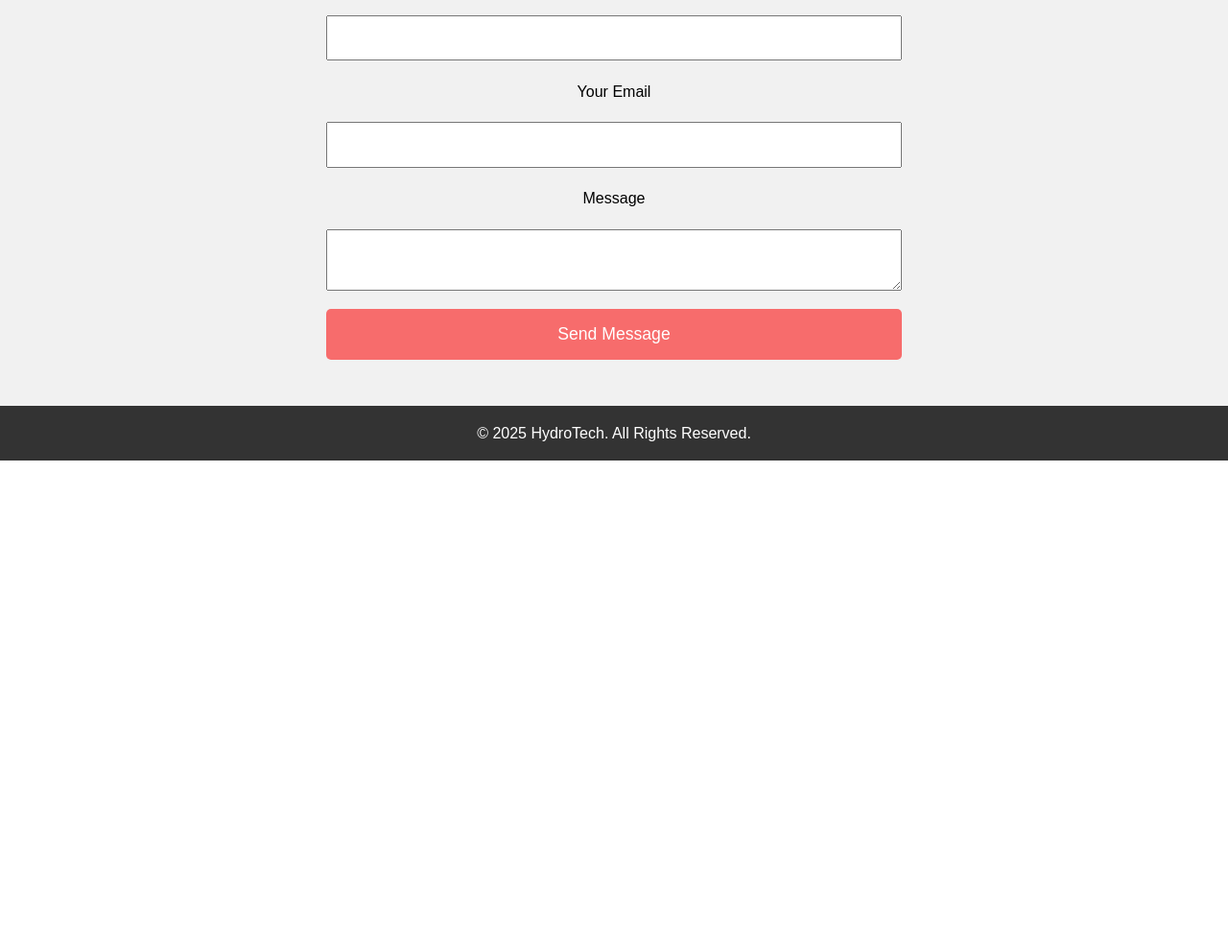
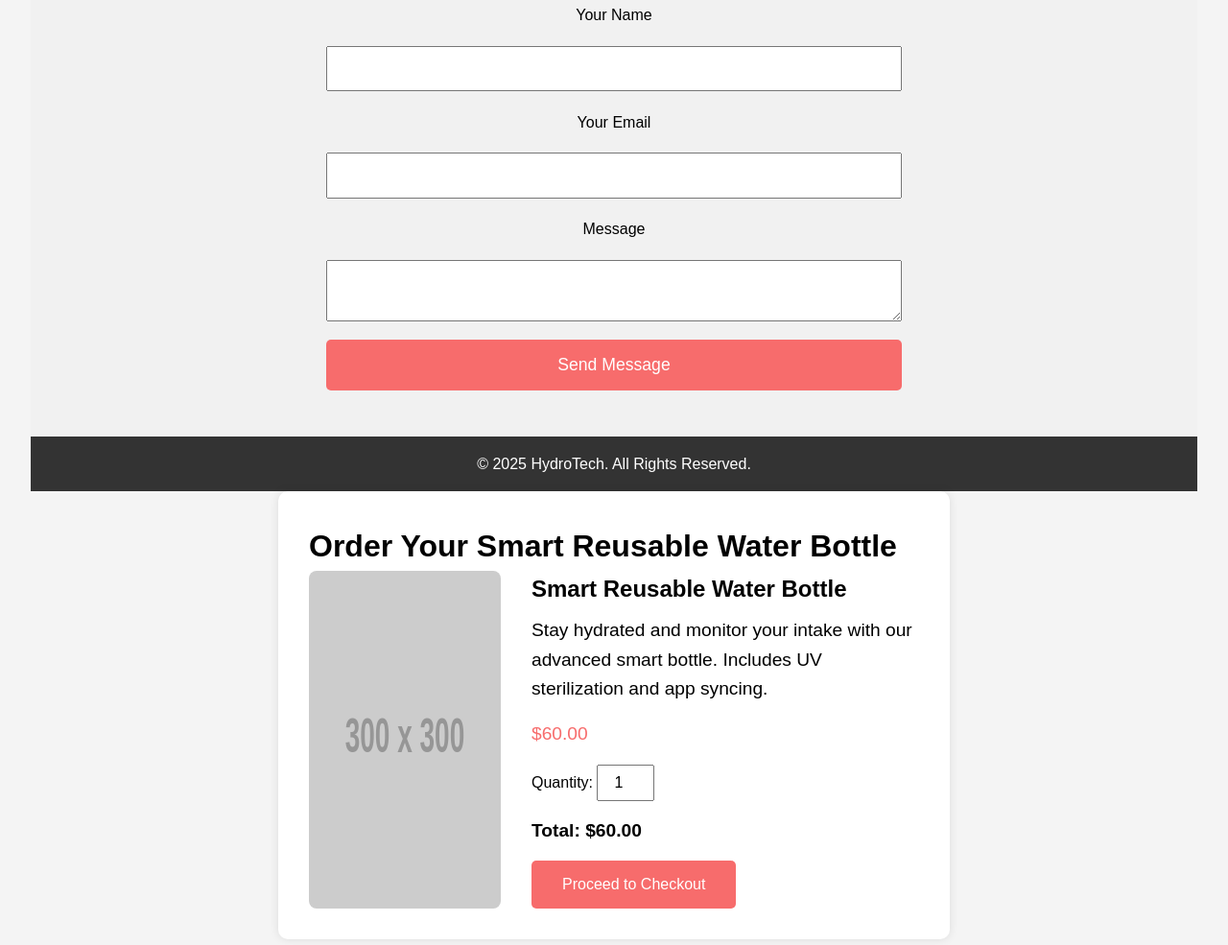
Before and after one commit to luismontelongo533/smart-bottle-site, a plain HTML site: page index.html in a window 1280 px wide. Shown: the part 1335-2320 px from the top of the page at 96% size. Before the commit the page ends 1815 px from the top, so only its background shows below. Drawn offline with Linux system fonts and the light colour scheme; placeholder pictures from the web are drawn by us.

Commit message:
Update index.html

```diff
--- a/index.html
+++ b/index.html
@@ -74,3 +74,96 @@
   <script src="script.js"></script>
 </body>
 </html>
+
+<!DOCTYPE html>
+<html lang="en">
+<head>
+  <meta charset="UTF-8">
+  <meta name="viewport" content="width=device-width, initial-scale=1">
+  <title>Order - Smart Water Bottle</title>
+  <link rel="stylesheet" href="styles.css">
+  <style>
+    body {
+      font-family: Arial, sans-serif;
+      padding: 2rem;
+      background: #f4f4f4;
+    }
+    .order-container {
+      max-width: 700px;
+      margin: 0 auto;
+      background: white;
+      padding: 2rem;
+      border-radius: 10px;
+      box-shadow: 0 0 10px rgba(0,0,0,0.1);
+    }
+    .product-details {
+      display: flex;
+      gap: 2rem;
+    }
+    .product-details img {
+      max-width: 200px;
+      border-radius: 8px;
+    }
+    .product-info h2 {
+      margin-bottom: 0.5rem;
+    }
+    .price {
+      font-size: 1.5rem;
+      color: #f76c6c;
+      margin-bottom: 1rem;
+    }
+    .quantity {
+      margin: 1rem 0;
+    }
+    .quantity input {
+      width: 60px;
+      padding: 0.5rem;
+      font-size: 1rem;
+      text-align: center;
+    }
+    .total {
+      font-weight: bold;
+      font-size: 1.2rem;
+      margin: 1rem 0;
+    }
+    .checkout-btn {
+      background-color: #f76c6c;
+      color: white;
+      padding: 1rem 2rem;
+      border: none;
+      font-size: 1rem;
+      border-radius: 5px;
+      cursor: pointer;
+    }
+    .checkout-btn:hover {
+      background-color: #d65b5b;
+    }
+  </style>
+</head>
+<body>
+  <div class="order-container">
+    <h1>Order Your Smart Reusable Water Bottle</h1>
+    <div class="product-details">
+      <img src="https://via.placeholder.com/300" alt="Smart Water Bottle">
+      <div class="product-info">
+        <h2>Smart Reusable Water Bottle</h2>
+        <p>Stay hydrated and monitor your intake with our advanced smart bottle. Includes UV sterilization and app syncing.</p>
+        <p class="price">$60.00</p>
+        <div class="quantity">
+          <label for="quantity">Quantity:</label>
+          <input type="number" id="quantity" value="1" min="1">
+        </div>
+        <p class="total">Total: $60.00</p>
+        <button class="checkout-btn" onclick="checkout()">Proceed to Checkout</button>
+      </div>
+    </div>
+  </div>
+
+  <script>
+    const pricePerUnit = 60;
+    const quantityInput = document.getElementById('quantity');
+    const totalDisplay = document.querySelector('.total');
+
+    quantityInput.addEventListener('input', () => {
+      const qty = parseInt(quantityInput.value) || 1;
+      const total = qty * pricePerUnit;
```
